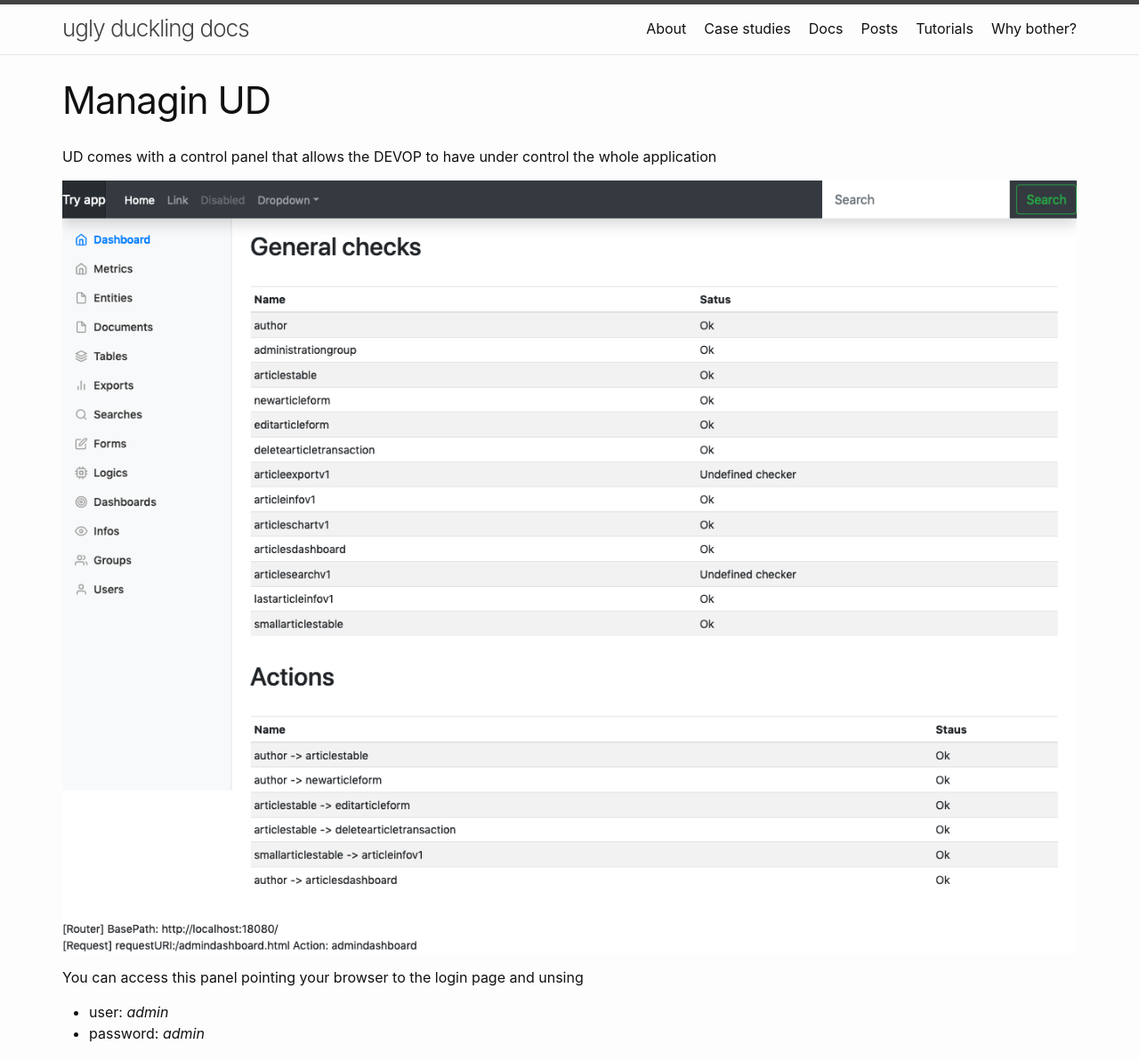
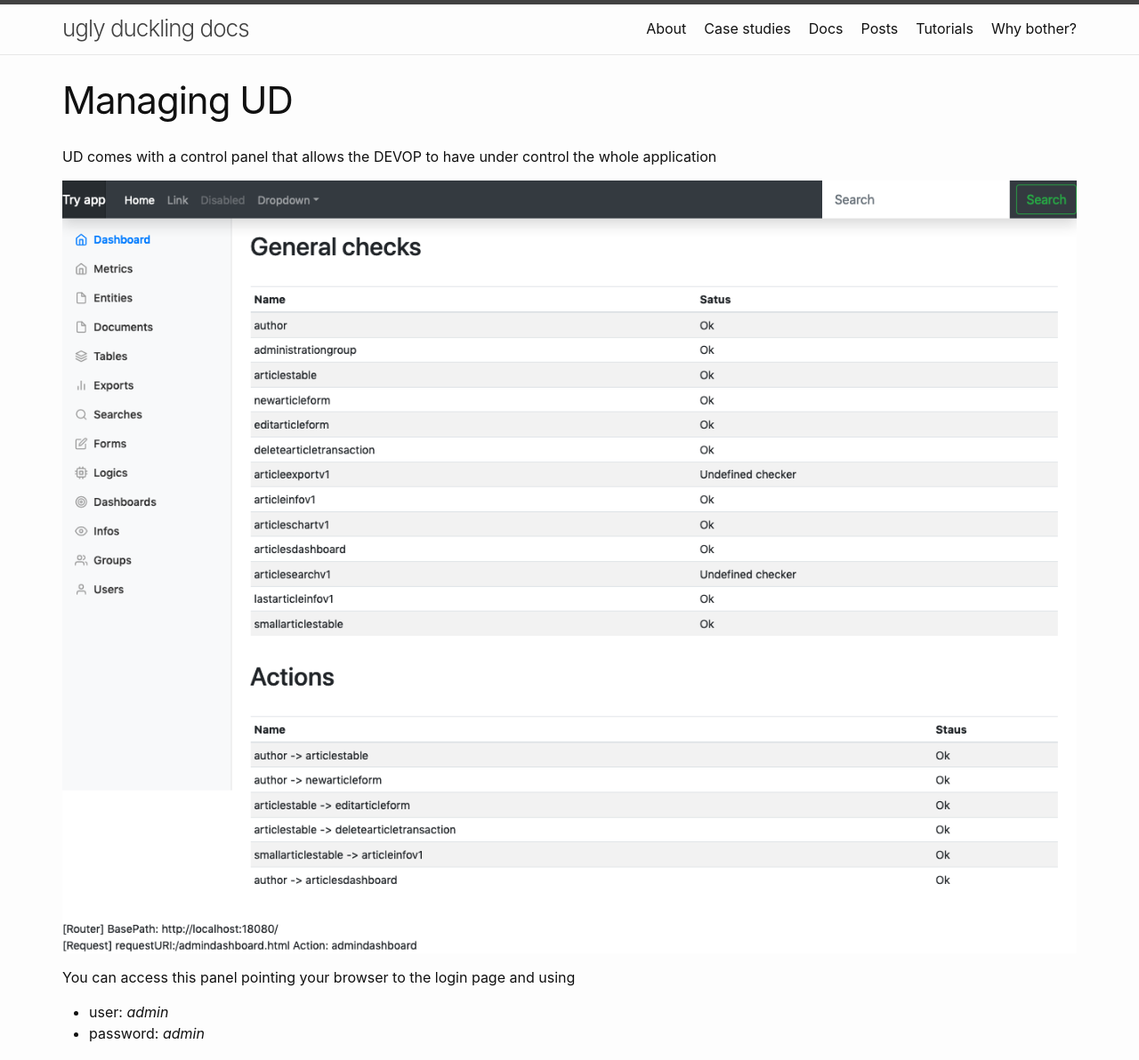
Before and after one commit to fabiomattei/uddocs, a Jekyll site: the page built from _tutorials/managing-ud.md, in a window 1280 px wide. Shown: the top 1192 px of the page at 89% size. Built offline with Jekyll 4.4.1, drawn with Linux system fonts in a browser that asks for light colours.

Commit message:
creating new file

```diff
--- a/_tutorials/managing-ud.md
+++ b/_tutorials/managing-ud.md
@@ -1,6 +1,6 @@
 ---
 layout: page
-title: Managin UD
+title: Managing UD
 orderfield: 4
 ---
 
@@ -8,7 +8,7 @@ UD comes with a control panel that allows the DEVOP to have under control the wh
 
 ![Control Panel: Dashboard](images/controlpanel-dashboard.png)
 
-You can access this panel pointing your browser to the login page and unsing
+You can access this panel pointing your browser to the login page and using
 
 * user: _admin_
 * password: _admin_
```
Also changed, not shown: _tutorials/integrity-tests.md (added, +9 -0 lines).
